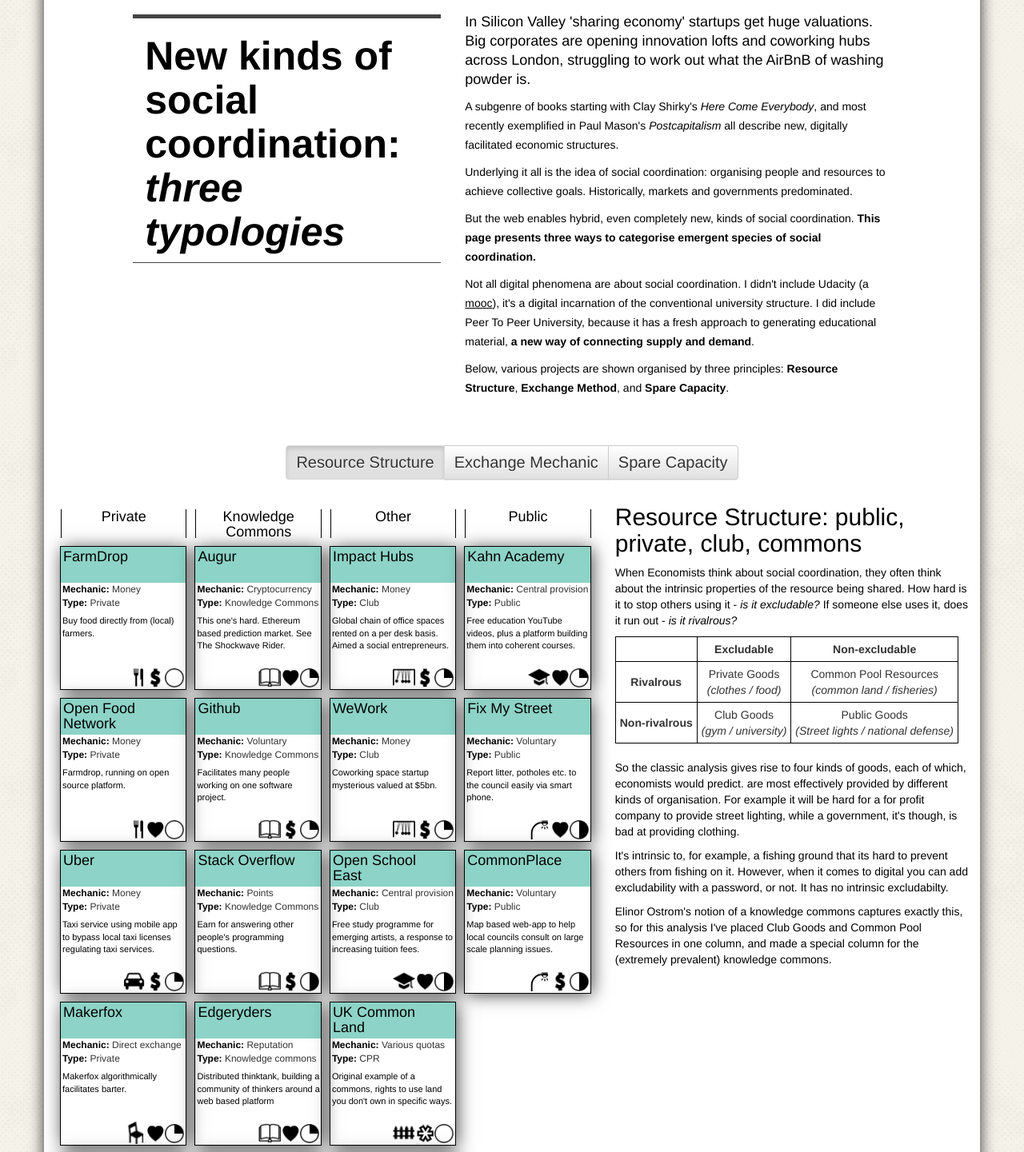
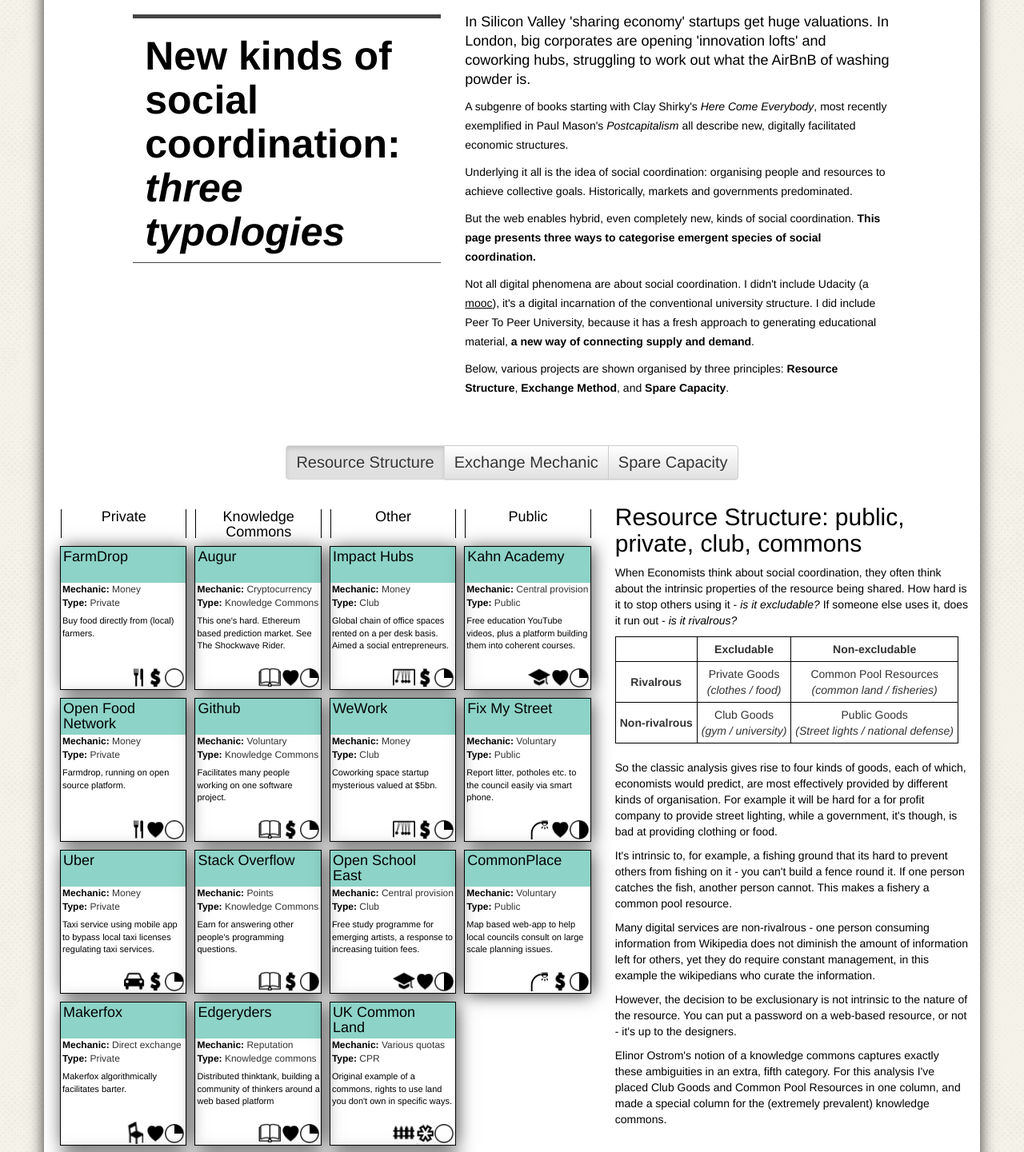
Before and after one commit to jimmytidey/digital_coordination, a plain HTML site: page index.html in a window 1280 px wide. Shown: the part 20-1461 px from the top of the page at 80% size. Drawn offline with nearby package versions, Linux system fonts and the light colour scheme.

Commit message:
susannah suggestions

```diff
--- a/index.html
+++ b/index.html
@@ -36,9 +36,9 @@
 
                 <div class='col-md-6  intro'>
 
-                    <p class='bigger'>In Silicon Valley 'sharing economy' startups get huge valuations. Big corporates are opening innovation lofts and coworking hubs across London, struggling to work out what the AirBnB of washing powder is. </p>
+                    <p class='bigger'>In Silicon Valley 'sharing economy' startups get huge valuations. In London, big corporates are opening 'innovation lofts' and coworking hubs, struggling to work out what the AirBnB of washing powder is. </p>
 
-                    <p>A subgenre of books starting with Clay Shirky's <em>Here Come Everybody</em>, and most recently exemplified in Paul Mason's <em>Postcapitalism</em> all describe new, digitally facilitated economic structures.</p>
+                    <p>A subgenre of books starting with Clay Shirky's <em>Here Come Everybody</em>, most recently exemplified in Paul Mason's <em>Postcapitalism</em> all describe new, digitally facilitated economic structures.</p>
 
                     <p>Underlying it all is the idea of social coordination: organising people and resources to achieve collective goals. Historically, markets and governments predominated.</p>
 
@@ -577,11 +577,15 @@
 
                         <br/>
 
-                        <p>So the classic analysis gives rise to four kinds of goods, each of which, economists would predict. are most effectively provided by different kinds of organisation. For example it will be hard for a for profit company to provide street lighting, while a government, it's though, is bad at providing clothing.</p>
+                        <p>So the classic analysis gives rise to four kinds of goods, each of which, economists would predict, are most effectively provided by different kinds of organisation. For example it will be hard for a for profit company to provide street lighting, while a government, it's though, is bad at providing clothing or food.</p>
 
-                        <p>It's intrinsic to, for example, a fishing ground that its hard to prevent others from fishing on it. However, when it comes to digital you can add excludability with a password, or not. It has no intrinsic excludabilty.</p>
+                        <p>It's intrinsic to, for example, a fishing ground that its hard to prevent others from fishing on it - you can't build a fence round it. If one person catches the fish, another person cannot. This makes a fishery a common pool resource.</p>
 
-                        <p>Elinor Ostrom's notion of a knowledge commons captures exactly this, so for this analysis I've placed Club Goods and Common Pool Resources in one column, and made a special column for the (extremely prevalent) knowledge commons.</p>
+                        <p>Many digital services are non-rivalrous - one person consuming information from Wikipedia does not diminish the amount of information left for others, yet they do require constant management, in this example the wikipedians who curate the information.</p>
+
+                        <p>However, the decision to be exclusionary is not intrinsic to the nature of the resource. You can put a password on a web-based resource, or not - it's up to the designers.</p>
+
+                        <p>Elinor Ostrom's notion of a knowledge commons captures exactly these ambiguities in an extra, fifth category. For this analysis I've placed Club Goods and Common Pool Resources in one column, and made a special column for the (extremely prevalent) knowledge commons.</p>
 
                     </div>
 
@@ -589,7 +593,7 @@
                         <h2>Exchange Mechanic</h2>
                         <p>One way to consider systems of digital social coordination is how exchanges are mediated, are they voluntary, for money, or... in Bitcoin? Some other digital store of value?</p>
 
-                        <p>I haven't gone into Bitcoin in a big way here, which isn't itself an example of digital social coordination, but instead a platform that could cause it. Augur, the prediction market, is the only crytocurrency example included - because it's such an interesting idea from so many perspectives.</p>
+                        <p>I haven't gone into Bitcoin in a big way here, which isn't itself an example of digital social coordination, but instead a platform that could cause it. Augur, the prediction market, is the only cryptocurrency example included - because it's such an interesting idea from so many perspectives.</p>
 
                         <p>However, the notion of tracking value in a community is extremely important for preventing abuse.</p>
 
```
